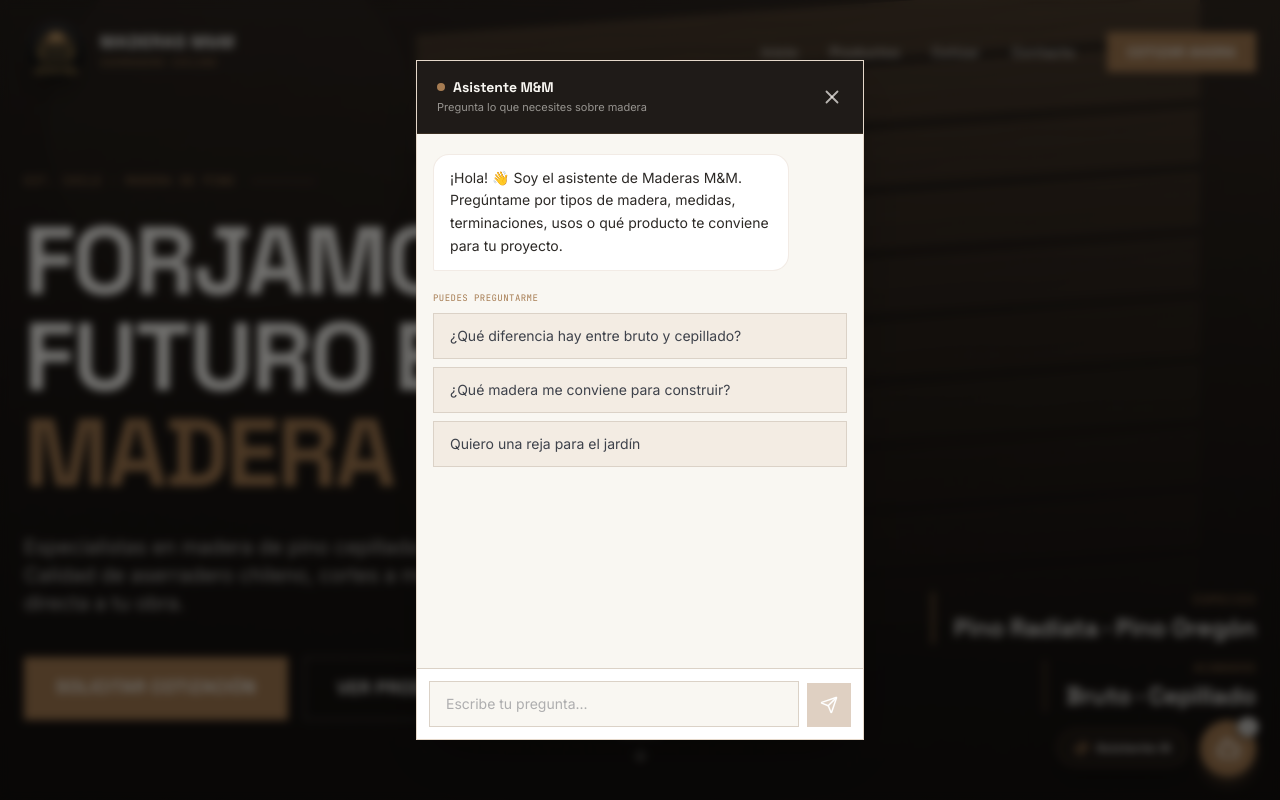
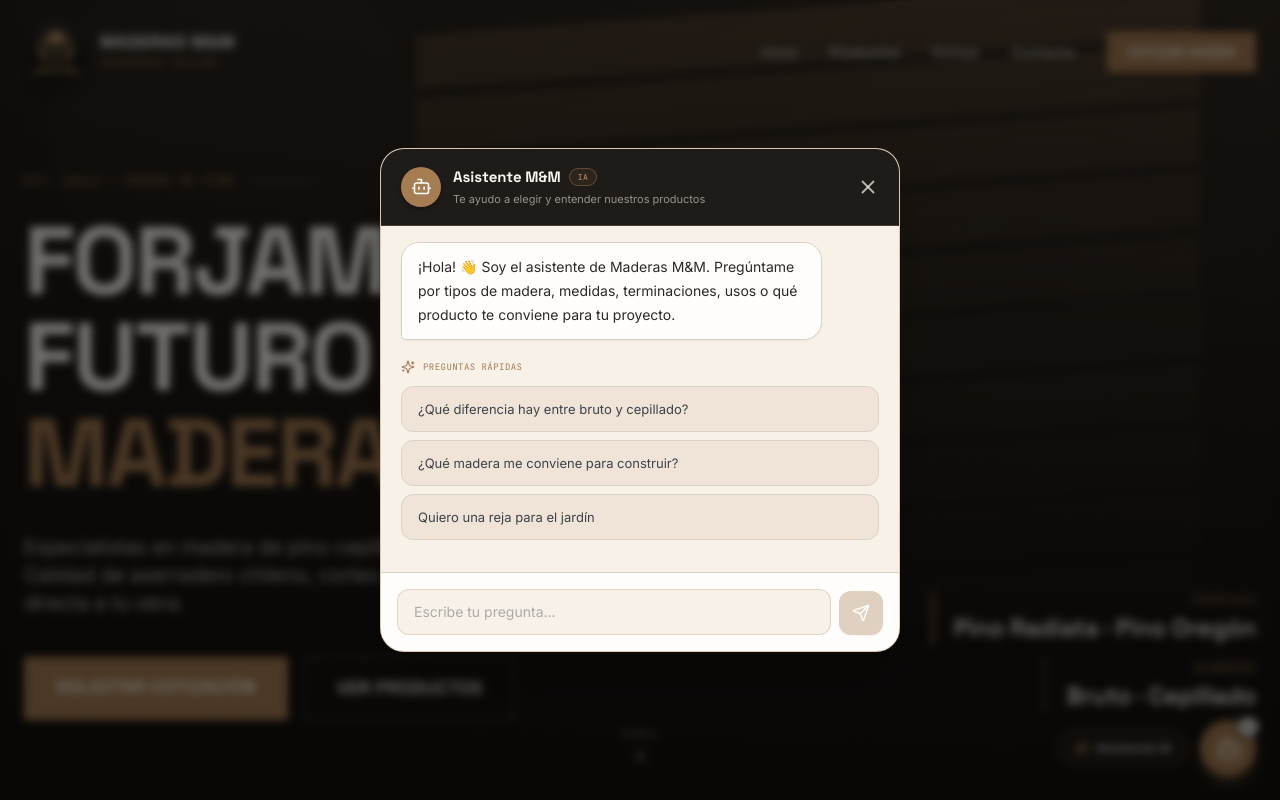
Before and after one commit to mirandagyelyag-lang/Web-maderas-mm, a React (Vite) app: page / in a window 1280 px wide. Both pictures are taken after a click on the button "Abrir asistente M&M". Shown: the top 800 px of the page. Built offline with nearby package versions, Linux system fonts and the light colour scheme.

Commit message:
Redisenar ventana del asistente

```diff
--- a/src/components/WhatsAppPulse.jsx
+++ b/src/components/WhatsAppPulse.jsx
@@ -107,16 +107,23 @@
 
       {open && (
         <div className="fixed inset-0 z-[70] flex items-end sm:items-center justify-center bg-black/55 backdrop-blur-sm sm:px-5">
-          <div className="w-full sm:max-w-md h-[82vh] sm:h-[680px] sm:max-h-[86vh] bg-[#F9F7F2] border border-[#A67C52]/25 shadow-2xl flex flex-col">
-            <div className="bg-[#1F1B18] text-[#F9F7F2] px-5 py-4 flex items-center justify-between border-b border-[#A67C52]/20 shrink-0">
+          <div className="w-full sm:max-w-[520px] h-[78vh] sm:h-auto sm:max-h-[78vh] bg-[#F7F1E8] border border-[#A67C52]/35 shadow-2xl flex flex-col rounded-t-[24px] sm:rounded-[24px] overflow-hidden">
+            <div className="bg-[#1F1B18] text-[#F9F7F2] px-5 py-4 flex items-center justify-between border-b border-[#A67C52]/35 shrink-0">
+              <div className="flex items-center gap-3">
+                <div className="w-10 h-10 rounded-full bg-[#A67C52] text-white flex items-center justify-center shadow-md shadow-black/20">
+                  <Bot size={21} strokeWidth={1.8} />
+                </div>
                 <div>
                   <div className="flex items-center gap-2">
-                  <span className="w-2 h-2 rounded-full bg-[#A67C52]" />
-                  <p className="font-heading font-bold text-sm">Asistente M&M</p>
+                    <p className="font-heading font-bold text-[15px]">Asistente M&M</p>
+                    <span className="rounded-full border border-[#A67C52]/45 bg-[#A67C52]/10 px-2 py-0.5 font-mono-tech text-[8px] uppercase tracking-[0.16em] text-[#C99561]">
+                      IA
+                    </span>
                   </div>
                   <p className="text-[11px] text-[#F9F7F2]/55 mt-0.5">
-                  Pregunta lo que necesites sobre madera
+                    Te ayudo a elegir y entender nuestros productos
                   </p>
+                </div>
               </div>
               <button
                 onClick={() => setOpen(false)}
@@ -127,17 +134,17 @@
               </button>
             </div>
 
-            <div className="flex-1 overflow-y-auto px-4 py-5 space-y-4">
+            <div className="flex-1 overflow-y-auto px-4 sm:px-5 py-4 space-y-4 min-h-0">
               {messages.map((message, index) => (
                 <div
                   key={index}
                   className={`flex ${message.role === "user" ? "justify-end" : "justify-start"}`}
                 >
                   <div
-                    className={`max-w-[86%] px-4 py-3 text-sm leading-relaxed ${
+                    className={`max-w-[88%] px-4 py-3 text-[14px] leading-6 shadow-sm ${
                       message.role === "user"
-                        ? "bg-[#A67C52] text-[#F9F7F2] rounded-2xl rounded-br-sm"
-                        : "bg-white border border-[#A67C52]/15 text-[#2C2926] rounded-2xl rounded-bl-sm"
+                        ? "bg-[#A67C52] text-[#F9F7F2] rounded-[18px] rounded-br-[5px]"
+                        : "bg-[#FFFDFC] border border-[#A67C52]/18 text-[#2C2926] rounded-[18px] rounded-bl-[5px]"
                     }`}
                   >
                     {message.content}
@@ -146,19 +153,29 @@
               ))}
 
               {messages.length === 1 && (
-                <div className="pt-1 space-y-2">
+                <div className="pt-1">
+                  <div className="flex items-center gap-2 mb-3">
+                    <Sparkles size={14} className="text-[#A67C52]" />
                     <p className="font-mono-tech text-[9px] uppercase tracking-[0.16em] text-[#A67C52]">
-                    Puedes preguntarme
+                      Preguntas rápidas
                     </p>
+                  </div>
+                  <div className="grid gap-2">
                     {starterQuestions.map((question) => (
                       <button
                         key={question}
                         onClick={() => sendMessage(question)}
-                      className="w-full text-left bg-[#F3ECE3] border border-[#A67C52]/18 px-4 py-3 text-sm text-[#3E424B] hover:border-[#A67C52] transition-colors"
+                        className="group w-full text-left rounded-xl bg-[#EFE4D7] border border-[#A67C52]/22 px-4 py-3 text-[13px] leading-5 text-[#3E424B] hover:bg-[#E8DACB] hover:border-[#A67C52]/55 transition-all"
                       >
-                      {question}
+                        <span className="flex items-center justify-between gap-3">
+                          <span>{question}</span>
+                          <span className="text-[#A67C52] opacity-0 -translate-x-1 group-hover:opacity-100 group-hover:translate-x-0 transition-all">
+                            →
+                          </span>
+                        </span>
                       </button>
                     ))}
+                  </div>
                 </div>
               )}
 
@@ -179,7 +196,7 @@
                   href={whatsappSummary()}
                   target="_blank"
                   rel="noopener noreferrer"
-                  className="flex items-center justify-center gap-2 w-full border border-[#A67C52]/25 bg-white text-[#1F1B18] px-4 py-3 font-heading font-semibold text-xs hover:border-[#A67C52] transition-colors"
+                  className="flex items-center justify-center gap-2 w-full rounded-xl border border-[#A67C52]/30 bg-[#FFFDFC] text-[#1F1B18] px-4 py-3 font-heading font-semibold text-xs hover:border-[#A67C52] hover:bg-[#F5EEE6] transition-colors"
                 >
                   <MessageCircle size={16} className="text-[#A67C52]" />
                   CONTINUAR CON UNA PERSONA POR WHATSAPP
@@ -193,7 +210,7 @@
                 e.preventDefault();
                 sendMessage();
               }}
-              className="border-t border-[#A67C52]/18 bg-white p-3 flex items-end gap-2 shrink-0"
+              className="border-t border-[#A67C52]/22 bg-[#FFFDFC] p-3 sm:p-4 flex items-end gap-2 shrink-0"
             >
               <textarea
                 value={input}
@@ -206,12 +223,12 @@
                 }}
                 rows={1}
                 placeholder="Escribe tu pregunta..."
-                className="flex-1 max-h-28 resize-none bg-[#F9F7F2] border border-[#A67C52]/18 px-4 py-3 text-sm text-[#1F1B18] placeholder:text-[#3E424B]/40 focus:outline-none focus:border-[#A67C52]"
+                className="flex-1 max-h-28 resize-none rounded-xl bg-[#F7F1E8] border border-[#A67C52]/25 px-4 py-3 text-sm text-[#1F1B18] placeholder:text-[#3E424B]/40 focus:outline-none focus:border-[#A67C52] focus:ring-2 focus:ring-[#A67C52]/10"
               />
               <button
                 type="submit"
                 disabled={!input.trim() || sending}
-                className="w-11 h-11 shrink-0 flex items-center justify-center bg-[#A67C52] text-white disabled:opacity-35 hover:bg-[#8B693A] transition-colors"
+                className="w-11 h-11 shrink-0 rounded-xl flex items-center justify-center bg-[#A67C52] text-white shadow-sm shadow-[#A67C52]/25 disabled:opacity-35 hover:bg-[#8B693A] transition-colors"
                 aria-label="Enviar pregunta"
               >
                 {sending ? <Loader2 size={18} className="animate-spin" /> : <Send size={18} />}
```
Lines whose indentation alone changed are shown as unchanged.
